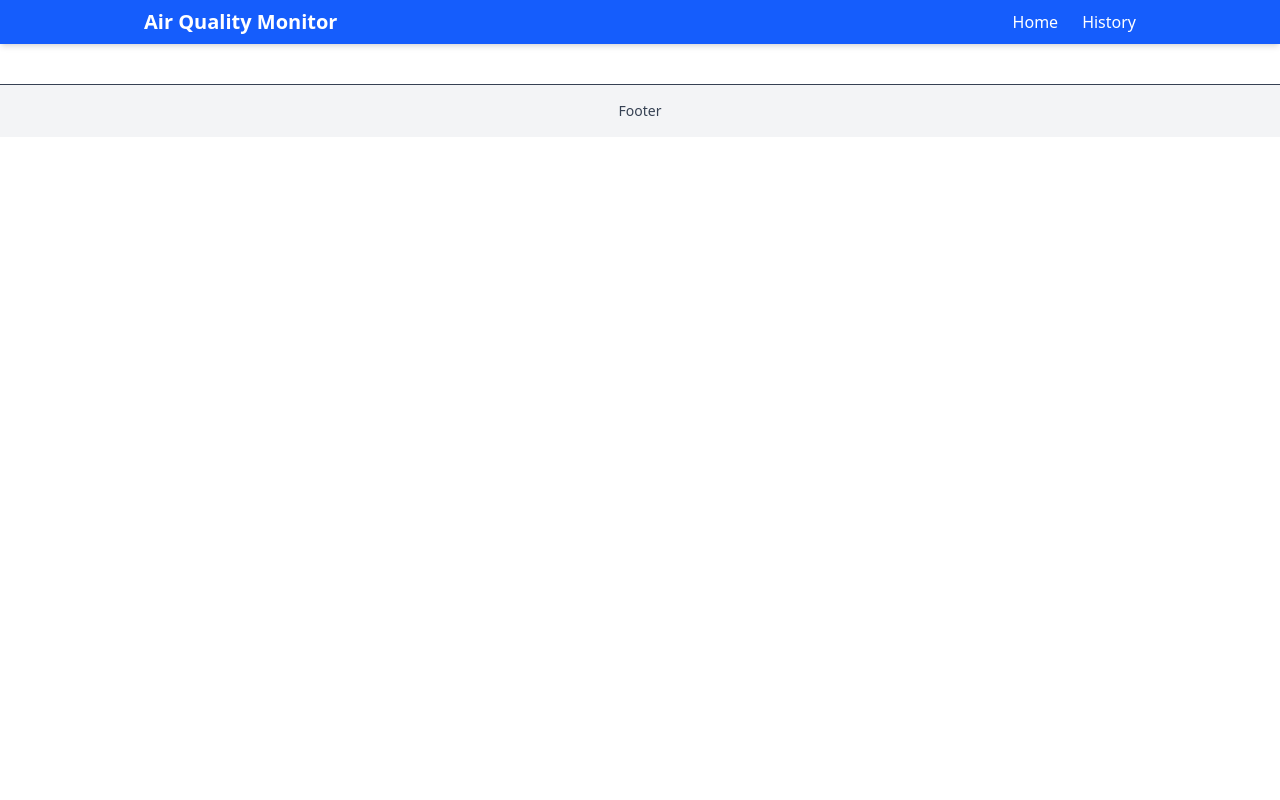
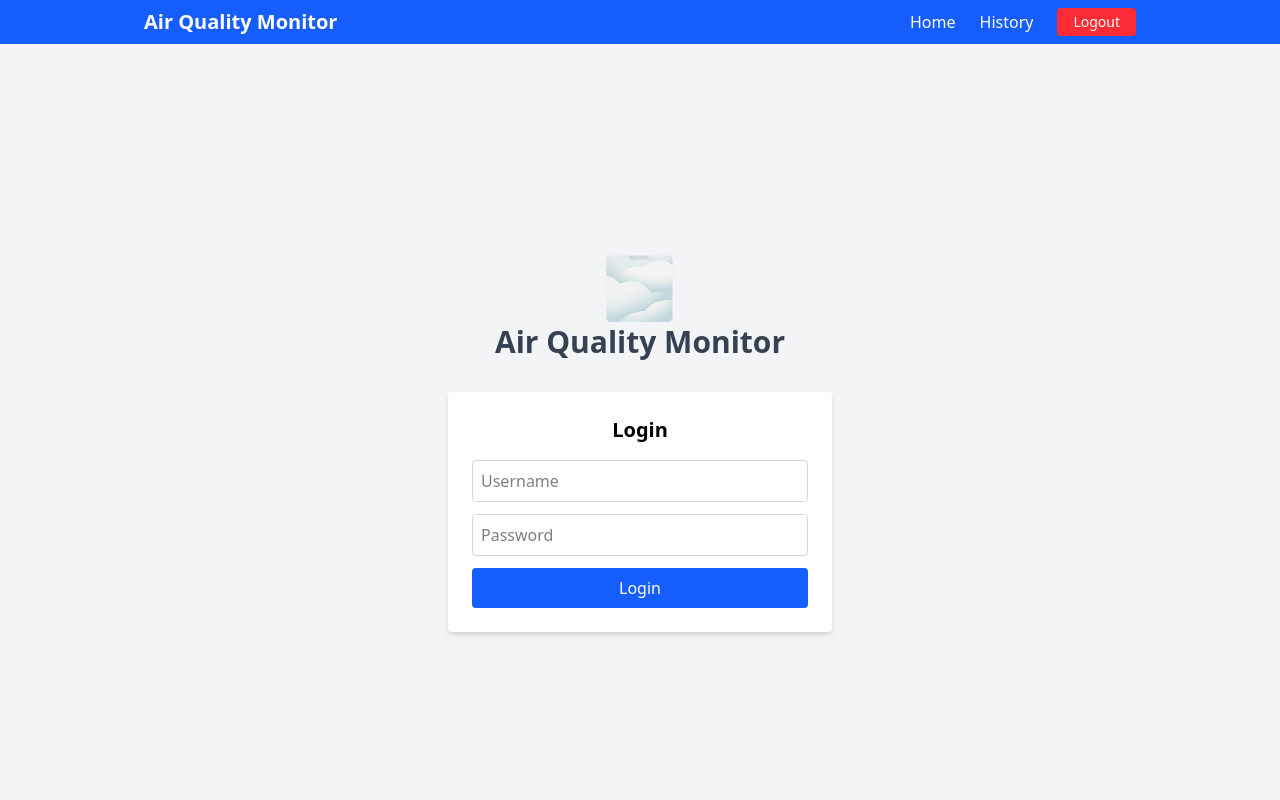
Before and after one commit to duartecancela/node-wot-air-quality-monitor, a React (Vite) app in the folder frontend/: page /login in a window 1280 px wide. Shown: the top 800 px of the page. Built offline with nearby package versions, Linux system fonts and the light colour scheme; sample sign-in values are in the browser's storage.

Commit message:
update frontend, implement login.

```diff
--- a/frontend/src/App.jsx
+++ b/frontend/src/App.jsx
@@ -1,4 +1,5 @@
-import React from 'react';
+import React, { useState, useEffect } from 'react';
+import { Routes, Route, useLocation, useNavigate } from 'react-router-dom';
 import Header from './Header';
 import Footer from './Footer';
 import SensorData from './SensorData';
@@ -8,33 +9,71 @@ import ActuatorStates from './ActuatorStates';
 import ThresholdEditor from './ThresholdEditor';
 import ActuatorControl from './ActuatorControl';
 import HistoryPage from './HistoryPage';
-import { Routes, Route } from 'react-router-dom';
-
-
-
+import Login from './Login';
+import ProtectedRoute from './ProtectedRoute';
 
 function HomePage() {
   return (
-    <main className="flex-grow flex flex-col items-center gap-6 p-6 overflow-y-auto">
+    <main className="flex-grow p-6 overflow-y-auto flex justify-center">
+      <div className="grid grid-cols-1 md:grid-cols-2 gap-6 w-full max-w-5xl">
+        <div className="flex flex-col gap-6">
           <SensorData />
           <LedStates />
           <Thresholds />
+        </div>
+        <div className="flex flex-col gap-6">
           <ThresholdEditor />
           <ActuatorStates />
           <ActuatorControl />
+        </div>
+      </div>
     </main>
   );
 }
 
+
+
 function App() {
+  const location = useLocation();
+  const navigate = useNavigate();
+  const [isAuthenticated, setIsAuthenticated] = useState(false);
+
+  useEffect(() => {
+    const auth = localStorage.getItem('authenticated') === 'true';
+    setIsAuthenticated(auth);
+    if (!auth && location.pathname !== '/login') {
+      navigate('/login');
+    }
+  }, [location.pathname, navigate]);
+
+  const handleLogin = () => {
+    setIsAuthenticated(true);
+    navigate('/');
+  };
+
   return (
     <div className="min-h-screen flex flex-col">
-      <Header />
+      {isAuthenticated && <Header />}
       <Routes>
-        <Route path="/" element={<HomePage />} />
-        <Route path="/history" element={<HistoryPage />} />
+        <Route path="/login" element={<Login onLogin={handleLogin} />} />
+        <Route
+          path="/"
+          element={
+            <ProtectedRoute>
+              <HomePage />
+            </ProtectedRoute>
+          }
+        />
+        <Route
+          path="/history"
+          element={
+            <ProtectedRoute>
+              <HistoryPage />
+            </ProtectedRoute>
+          }
+        />
       </Routes>
-      <Footer />
+      {isAuthenticated && <Footer />}
     </div>
   );
 }
--- a/frontend/src/Footer.jsx
+++ b/frontend/src/Footer.jsx
@@ -2,8 +2,10 @@ import React from 'react';
 
 function Footer() {
   return (
-    <footer className="bg-gray-100 text-gray-700 py-4 text-center mt-10 border-t">
-      <p className="text-sm">Footer</p>
+    <footer className="bg-gray-100 text-gray-500 py-4 text-center mt-10 border-t text-sm">
+      <p className="mb-1 font-semibold text-gray-700">Air Quality Monitor</p>
+      <p className="mb-1">Web das Coisas</p>
+      <p className="italic">Duarte Cancela</p>
     </footer>
   );
 }
--- a/frontend/src/Header.jsx
+++ b/frontend/src/Header.jsx
@@ -1,25 +1,40 @@
 import React from 'react';
-import { Link, useLocation } from 'react-router-dom';
+import { Link, useLocation, useNavigate } from 'react-router-dom';
 
 function Header() {
   const location = useLocation();
+  const navigate = useNavigate();
 
+  // Define dynamic class for active link
   const navClass = (path) =>
     location.pathname === path
       ? 'text-white font-semibold underline'
       : 'text-white hover:underline';
 
+  // Handle logout click
+  const handleLogout = () => {
+    localStorage.removeItem('authenticated'); // Clear session
+    navigate('/login'); // Redirect to login page
+  };
+
   return (
     <header className="bg-blue-600 text-white py-2 shadow-md">
       <div className="max-w-5xl mx-auto px-4 flex justify-between items-center">
         <h1 className="text-xl font-bold">Air Quality Monitor</h1>
-        <nav className="space-x-6 text-base">
-          <Link to="/" className={navClass('/')}>Home</Link>
-          <Link to="/history" className={navClass('/history')}>History</Link>
-        </nav>
+        <div className="flex items-center gap-6">
+          <nav className="space-x-6 text-base">
+            <Link to="/" className={navClass('/')}>Home</Link>
+            <Link to="/history" className={navClass('/history')}>History</Link>
+          </nav>
+          <button
+            onClick={handleLogout}
+            className="bg-red-500 hover:bg-red-600 text-white px-4 py-1 rounded text-sm"
+          >
+            Logout
+          </button>
+        </div>
       </div>
     </header>
-
   );
 }
 
--- /dev/null
+++ b/frontend/src/Login.jsx
@@ -0,0 +1,54 @@
+import React, { useState } from 'react';
+
+const Login = ({ onLogin }) => {
+  const [username, setUsername] = useState('');
+  const [password, setPassword] = useState('');
+  const [error, setError] = useState('');
+
+  const handleLogin = () => {
+    if (username === 'admin' && password === '1234') {
+      localStorage.setItem('authenticated', 'true');
+      onLogin();
+    } else {
+      setError('Invalid credentials');
+    }
+  };
+
+  return (
+    <div className="flex flex-col items-center justify-center min-h-screen bg-gray-100 px-4">
+      {/* Project title and icon */}
+      <div className="text-center mb-8">
+        <div className="text-6xl">🌫️</div> {/* air quality / pollution icon */}
+        <h1 className="text-3xl font-bold text-gray-700 mt-2">Air Quality Monitor</h1>
+      </div>
+
+      {/* Login card */}
+      <div className="bg-white p-6 rounded shadow-md w-full max-w-sm">
+        <h2 className="text-xl font-semibold mb-4 text-center">Login</h2>
+        <input
+          className="w-full border border-gray-300 p-2 mb-3 rounded"
+          type="text"
+          placeholder="Username"
+          value={username}
+          onChange={e => setUsername(e.target.value)}
+        />
+        <input
+          className="w-full border border-gray-300 p-2 mb-3 rounded"
+          type="password"
+          placeholder="Password"
+          value={password}
+          onChange={e => setPassword(e.target.value)}
+        />
+        <button
+          onClick={handleLogin}
+          className="w-full bg-blue-600 text-white py-2 rounded hover:bg-blue-700"
+        >
+          Login
+        </button>
+        {error && <p className="text-red-500 text-sm mt-3 text-center">{error}</p>}
+      </div>
+    </div>
+  );
+};
+
+export default Login;
--- /dev/null
+++ b/frontend/src/ProtectedRoute.jsx
@@ -0,0 +1,10 @@
+import React from 'react';
+import { Navigate } from 'react-router-dom';
+
+// Component to protect routes
+const ProtectedRoute = ({ children }) => {
+  const isAuthenticated = localStorage.getItem('authenticated') === 'true';
+  return isAuthenticated ? children : <Navigate to="/login" />;
+};
+
+export default ProtectedRoute;
```
Lines whose indentation alone changed are shown as unchanged.
